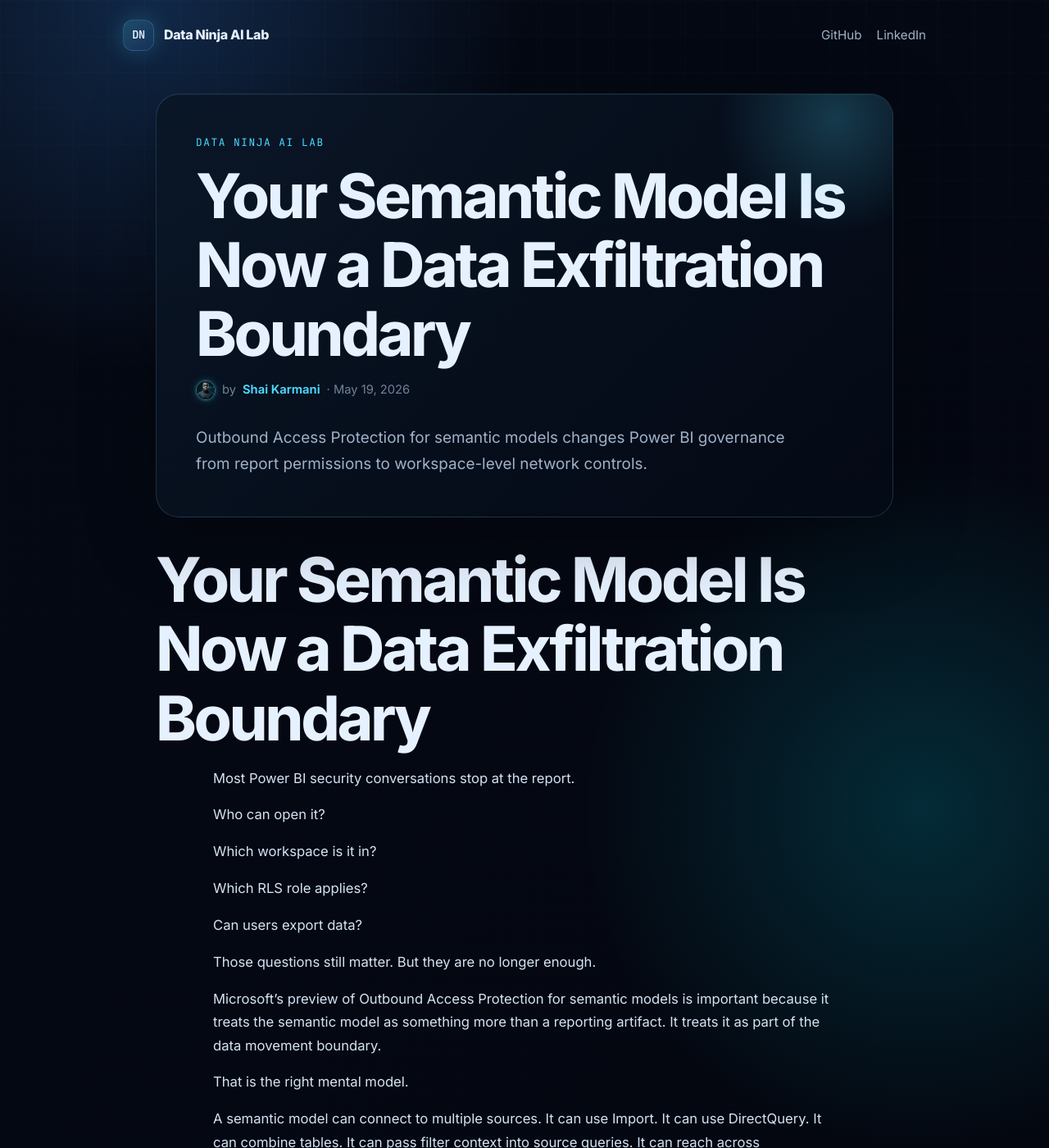
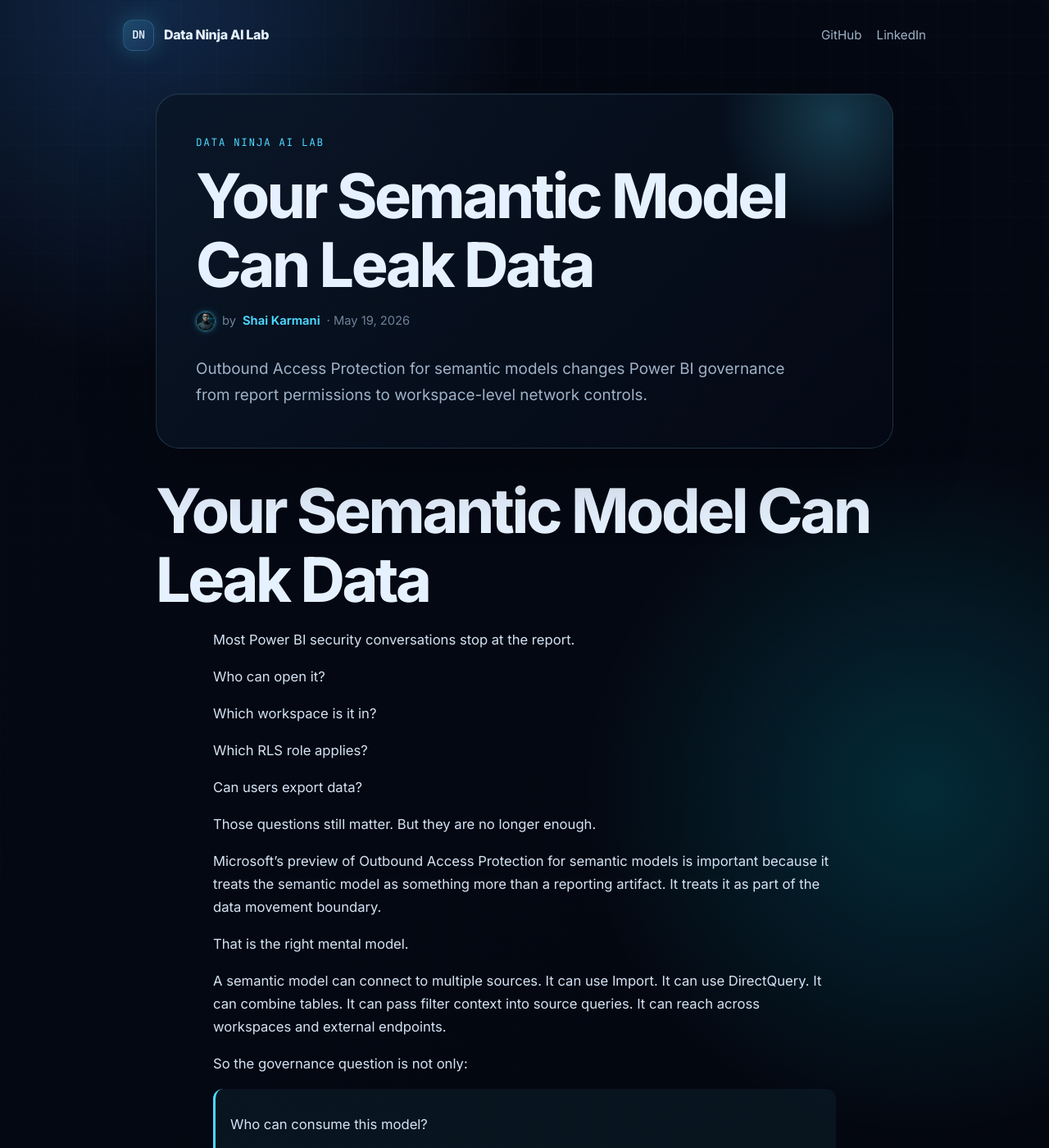
Before and after one commit to Shai-Kr/data-ninja-ai-lab, a Jekyll site: the page built from blog/2026-05-19-outbound-access-protection-semantic-models.md, in a window 1280 px wide and 1400 px high. Shown: the whole window at 82% size. Built offline with Jekyll 4.4.1, drawn with Linux system fonts in a browser that asks for light colours.

Commit message:
Shorten OAP article title

```diff
--- a/blog/2026-05-19-outbound-access-protection-semantic-models.md
+++ b/blog/2026-05-19-outbound-access-protection-semantic-models.md
@@ -1,11 +1,11 @@
 ---
-title: "Your Semantic Model Is Now a Data Exfiltration Boundary"
+title: "Your Semantic Model Can Leak Data"
 description: "Outbound Access Protection for semantic models changes Power BI governance from report permissions to workspace-level network controls."
 date: 2026-05-19
 tags: [Power BI, Microsoft Fabric, Semantic Models, Governance, Security]
 ---
 
-# Your Semantic Model Is Now a Data Exfiltration Boundary
+# Your Semantic Model Can Leak Data
 
 Most Power BI security conversations stop at the report.
 
```
Also changed, not shown: index.md (+1 -1 lines).
